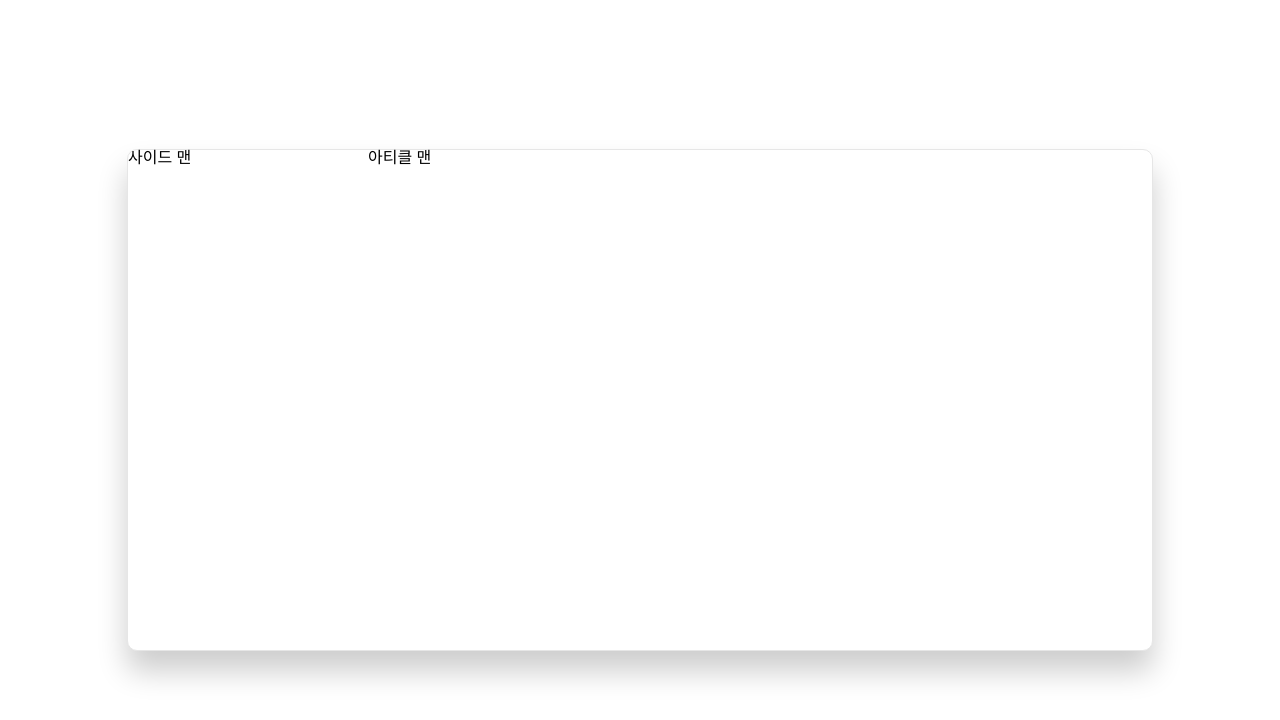
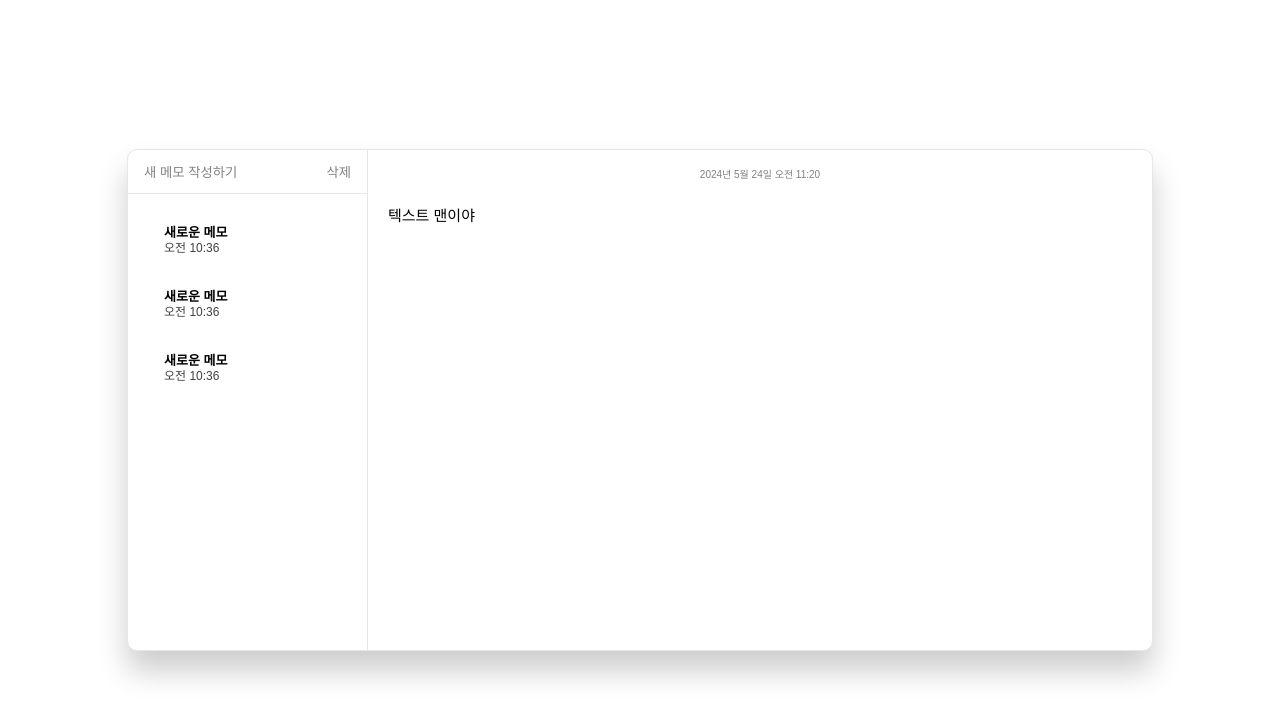
Before and after one commit to butterbeetle/challenge-class, a React (Vite) app in the folder assignments/04-memo/: page / in a window 1280 px wide. Shown: the top 720 px of the page. Built offline with nearby package versions, Linux system fonts and the light colour scheme.

Commit message:
04.Design: 동적인 코드없이 정적인 코드만으로 스타일링

```diff
--- a/assignments/04-memo/src/pages/HomePage/HomePage.jsx
+++ b/assignments/04-memo/src/pages/HomePage/HomePage.jsx
@@ -13,11 +13,95 @@ const MainDiv = styled.main`
   box-shadow: rgba(0, 0, 0, 0.2) 0px 20px 30px;
 `;
 
+const Aside = styled.aside`
+  border-right: 1px solid rgb(230, 230, 230);
+`;
+
+const AsideHeader = styled.header`
+  display: flex;
+  justify-content: space-between;
+  padding: 12px 16px;
+  border-bottom: 1px solid rgb(230, 230, 230);
+`;
+
+const AsideHeaderButton = styled.button`
+  color: #808080;
+`;
+
+const AsideUl = styled.ul`
+  padding: 20px 12px;
+  gap: 8px;
+  display: flex;
+  flex-direction: column;
+`;
+
+const AsideLi = styled.li`
+  box-sizing: border-box;
+  height: 56px;
+  padding: 12px 24px;
+`;
+
+const AsideLiH6 = styled.h6`
+  font-size: 13px;
+  font-weight: bold;
+`;
+
+const AsideLiTime = styled.time`
+  font-size: 12px;
+  color: #404040;
+`;
+
+const Article = styled.article`
+  display: flex;
+  flex-direction: column;
+  box-sizing: border-box;
+  padding: 20px;
+  width: 100%;
+`;
+
+const ArticleH2 = styled.h2`
+  margin: 0 auto 24px;
+  width: fit-content;
+  color: #808080;
+  font-size: 10px;
+`;
+
+const ArticleTextarea = styled.textarea`
+  all: unset;
+  flex-grow: 1;
+  font-size: 15px;
+  line-height: 1.66;
+`;
+
 export default function HomePage() {
   return (
     <MainDiv>
-      <aside>사이드 맨</aside>
-      <article>아티클 맨</article>
+      <Aside>
+        <AsideHeader>
+          <AsideHeaderButton>새 메모 작성하기</AsideHeaderButton>
+          <AsideHeaderButton>삭제</AsideHeaderButton>
+        </AsideHeader>
+        <AsideUl>
+          <AsideLi>
+            <AsideLiH6>새로운 메모</AsideLiH6>
+            <AsideLiTime>오전 10:36</AsideLiTime>
+          </AsideLi>
+
+          <AsideLi>
+            <AsideLiH6>새로운 메모</AsideLiH6>
+            <AsideLiTime>오전 10:36</AsideLiTime>
+          </AsideLi>
+
+          <AsideLi>
+            <AsideLiH6>새로운 메모</AsideLiH6>
+            <AsideLiTime>오전 10:36</AsideLiTime>
+          </AsideLi>
+        </AsideUl>
+      </Aside>
+      <Article>
+        <ArticleH2>2024년 5월 24일 오전 11:20</ArticleH2>
+        <ArticleTextarea>텍스트 맨이야</ArticleTextarea>
+      </Article>
     </MainDiv>
   );
 }
```
